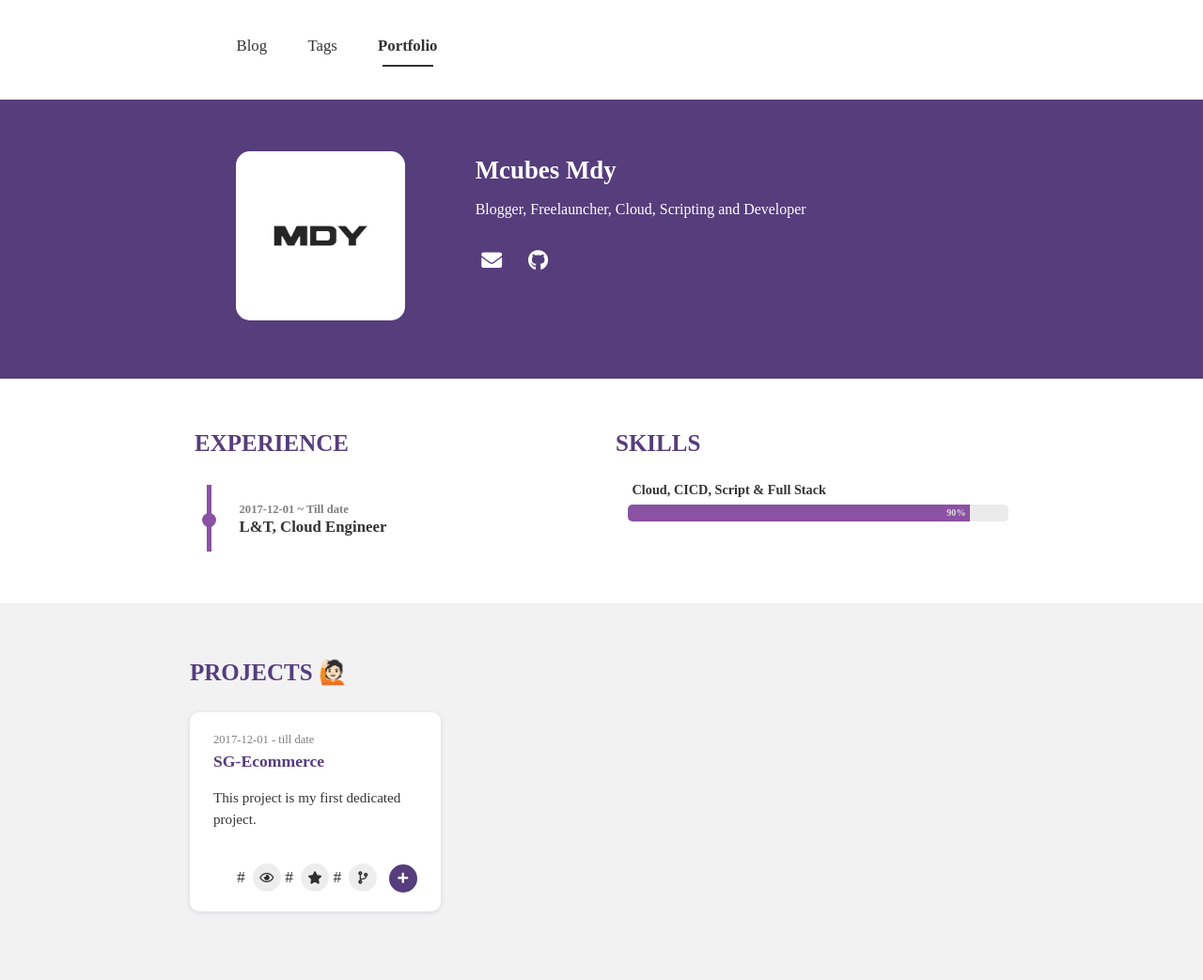
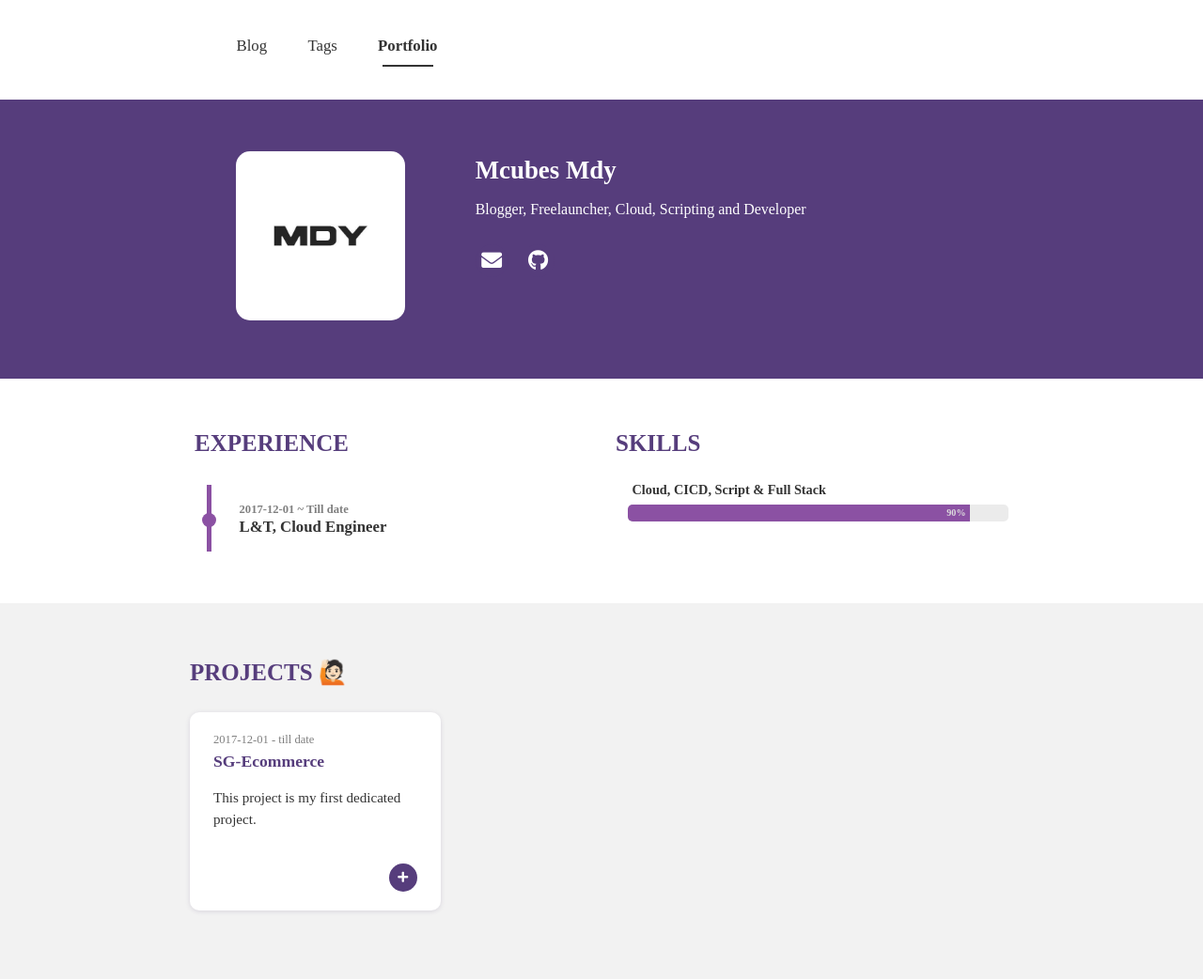
Before and after one commit to mcubescloud/site, a Jekyll site: the page built from portfolio.html, in a window 1280 px wide. Shown: the whole page at 94% size. Built offline with Jekyll 4.4.1, drawn with Linux system fonts in a browser that asks for light colours; nearby versions of some CDN libraries; some web fonts are replaced.

Commit message:
Update projects.html

```diff
--- a/_includes/projects.html
+++ b/_includes/projects.html
@@ -30,9 +30,6 @@
           <div class="icons">
             {% if project.url %}
             {% assign url = project.url %}
-            #<a href="{{ url }}/subscription"><i class="far fa-eye"></i></a>
-            #<a href="{{ url }}"><i class="fas fa-star"></i></a>
-            #<a href="{{ url }}/fork"><i class="fas fa-code-branch"></i></a>
             {% endif %}
             {% if project.modal %}
             <a title="{{ id }}" onClick="open_modal(this.title)" class="modal-btn"><i class="fas fa-plus"></i></a>
```
